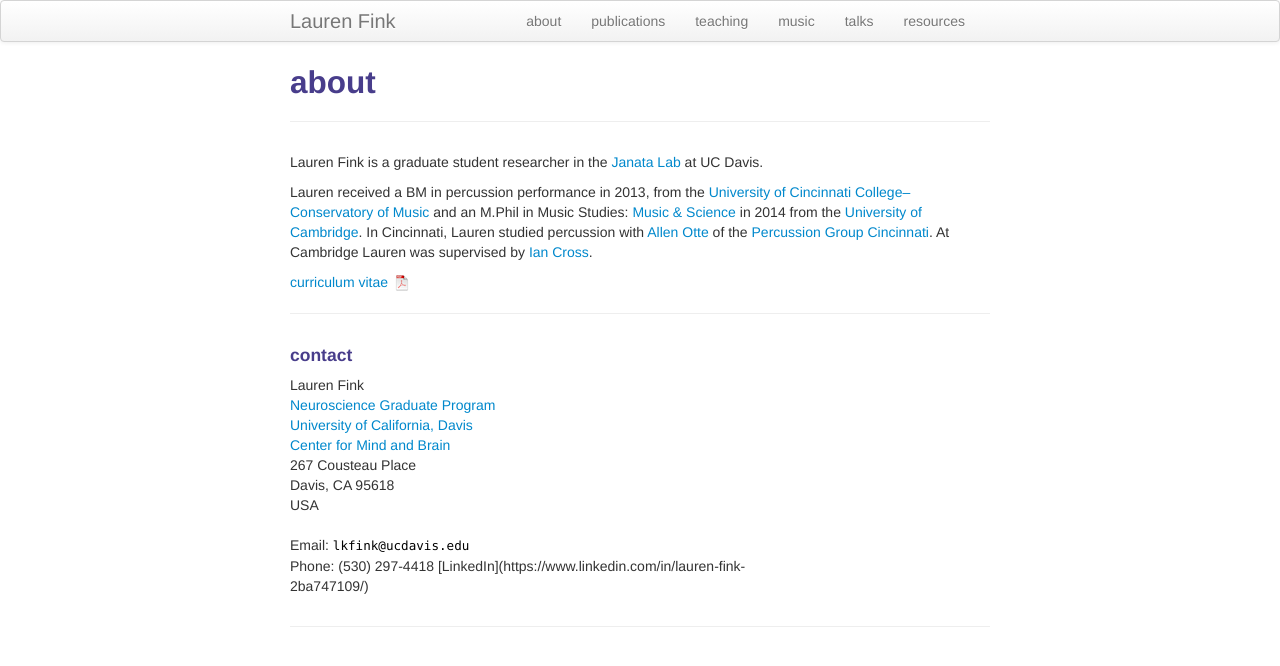
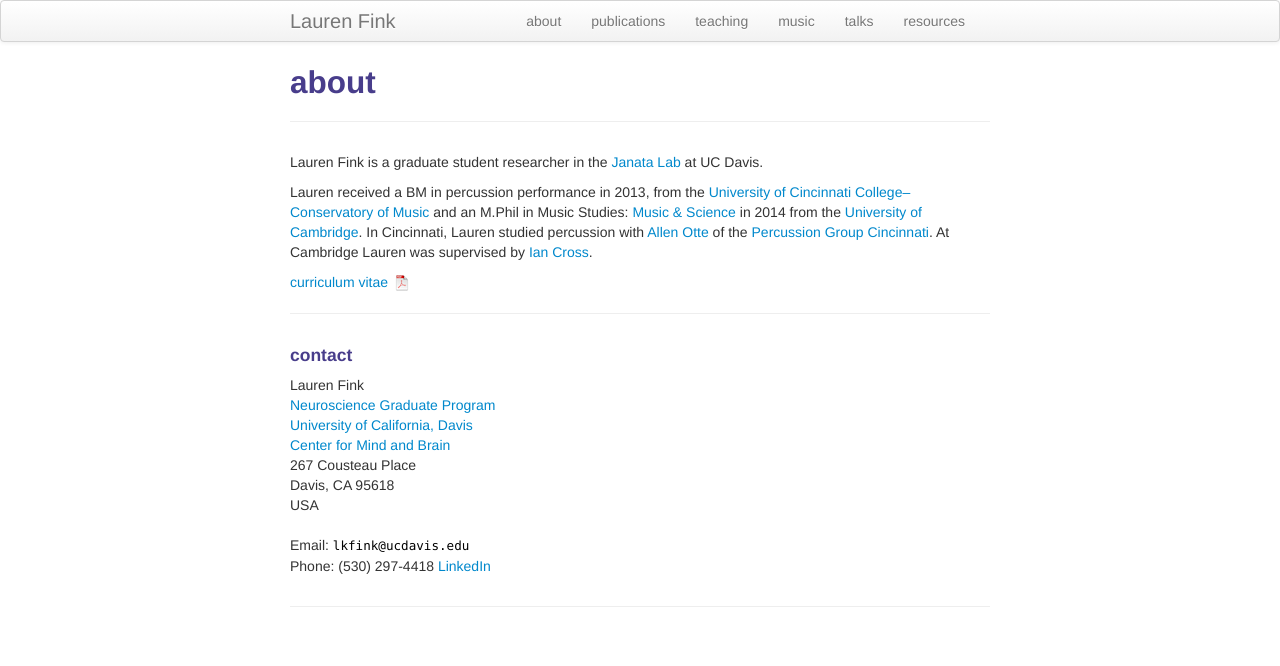
Before and after one commit to lkfink/lkfink.github.io, a Jekyll site: the page built from pages/about.md, in a window 1280 px wide. Shown: the top 666 px of the page. Built offline with Jekyll 4.4.1, drawn with Linux system fonts in a browser that asks for light colours.

Commit message:
Update about.md

```diff
--- a/pages/about.md
+++ b/pages/about.md
@@ -33,7 +33,7 @@
             </b><code>davis</code><b>So</b><code>.</code><b>please</b><code>e</code><b>leave
             </b><code>d</code><b>me</b><code>u</code><br/>
             Phone: (530) 297-4418
-            [LinkedIn](https://www.linkedin.com/in/lauren-fink-2ba747109/)
+            <a href="https://www.linkedin.com/in/lauren-fink-2ba747109/">LinkedIn</a><br/>
             </div>
         </div>
 
```
